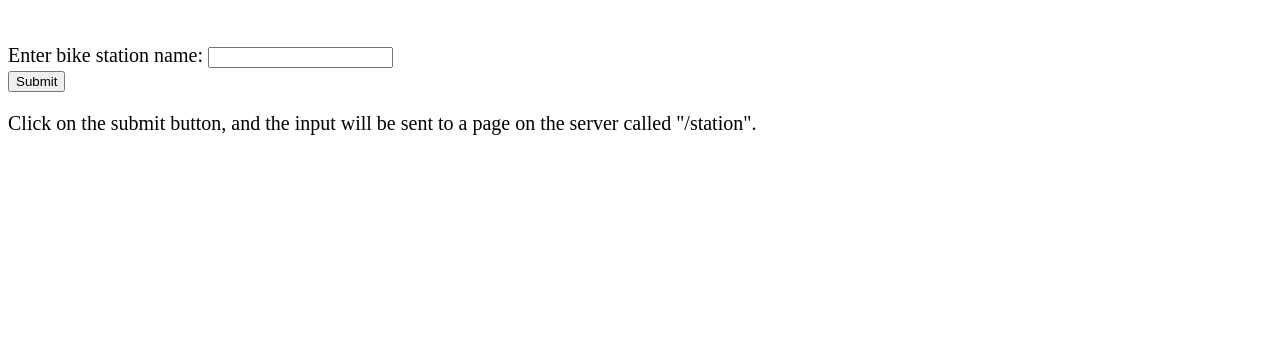
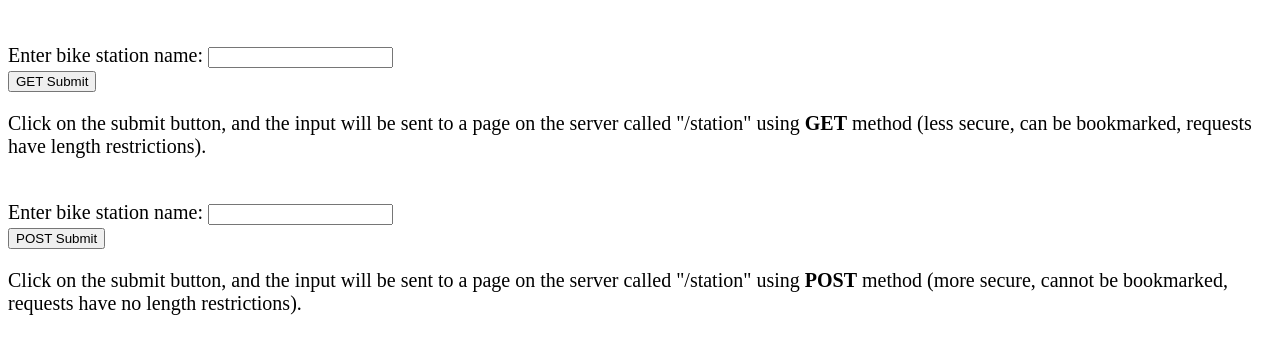
Before and after one commit to ernest4/dublin_bikes_flask_app_team_12, a Flask app: template dublinBikes/templates/index.html in a window 1280 px wide. Shown: the part 85-439 px from the top of the page. Run offline with Flask 2, Linux system fonts and the light colour scheme; the template is opened without the code that fills it, so the values that code supplies are empty; parts of the project's set-up code (start-up, migrations or seed data) failed here and were passed over.

Commit message:
Testing implementation of different http request verbs.

```diff
--- a/dublinBikes/run.py
+++ b/dublinBikes/run.py
@@ -34,10 +34,12 @@ def index():
 def indexName(yourName):
     return "Your name is: " + yourName
 
-@application.route('/station')
+@application.route('/station', methods = ['GET', 'POST', 'PATCH', 'PUT', 'DELETE'])
 def stationRequest():
-    if 'station' in request.args:
-        return "You selected station: " + request.args['station']
+    if request.method == 'GET' and 'station' in request.args:
+        return "You selected station (GET result): " + request.args['station']
+    elif request.method == 'POST' and 'station' in request.form:
+        return "You selected station (POST result): " + request.form['station']
     else:
         return "No station selected!"
 
--- a/dublinBikes/templates/index.html
+++ b/dublinBikes/templates/index.html
@@ -15,9 +15,17 @@
 
     <form action="/station" method="get">
     	Enter bike station name: <input type="text" name="station"><br>
-    	<input type="submit" value="Submit">
+    	<input type="submit" value="GET Submit">
 	</form>
-	<p>Click on the submit button, and the input will be sent to a page on the server called "/station".</p>
+	<p>Click on the submit button, and the input will be sent to a page on the server called "/station" using <b>GET</b> method (less secure, can be bookmarked, requests have length restrictions).</p>
+
+	<br>
+
+    <form action="/station" method="post">
+    	Enter bike station name: <input type="text" name="station"><br>
+    	<input type="submit" value="POST Submit">
+	</form>
+	<p>Click on the submit button, and the input will be sent to a page on the server called "/station" using <b>POST</b> method (more secure, cannot be bookmarked, requests have no length restrictions).</p>
 
   </body>
 </html>
--- a/requirements.txt
+++ b/requirements.txt
@@ -14,7 +14,7 @@ cookiecutter==1.6.0
 dockerpty==0.4.1
 docopt==0.6.2
 docutils==0.14
--e git+https://github.com/ernest4/dublin_bikes_flask_app_team_12.git@20d75aa2d91255733d4d5fc1e62d7a77104f678a#egg=dublinBikes
+-e git+https://github.com/ernest4/dublin_bikes_flask_app_team_12.git@1ee1888746ff89fdf7f11ccedc8ed2357e23774f#egg=dublinBikes
 ez-setup==0.9
 Flask==0.12.2
 Flask-RESTful==0.3.6
```
